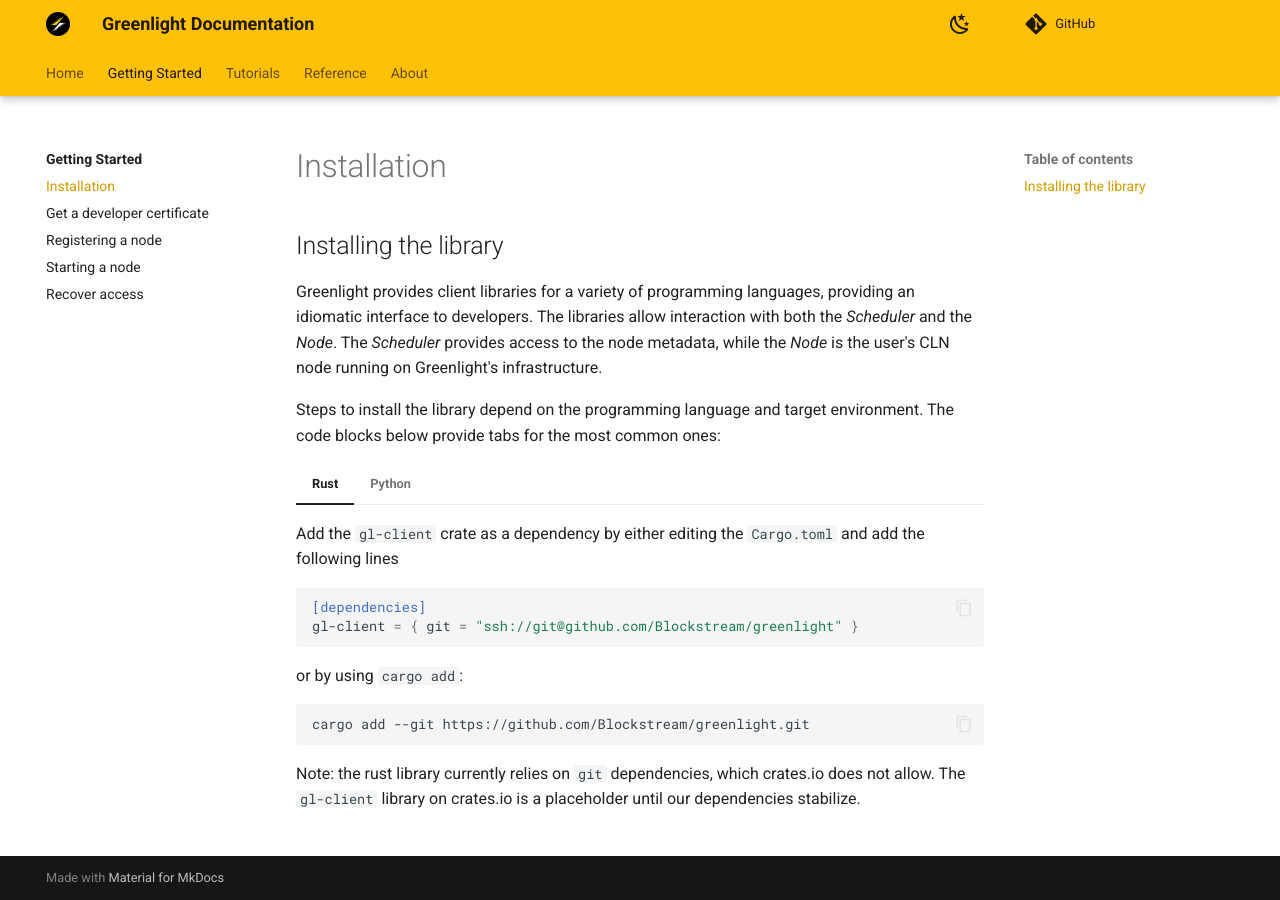
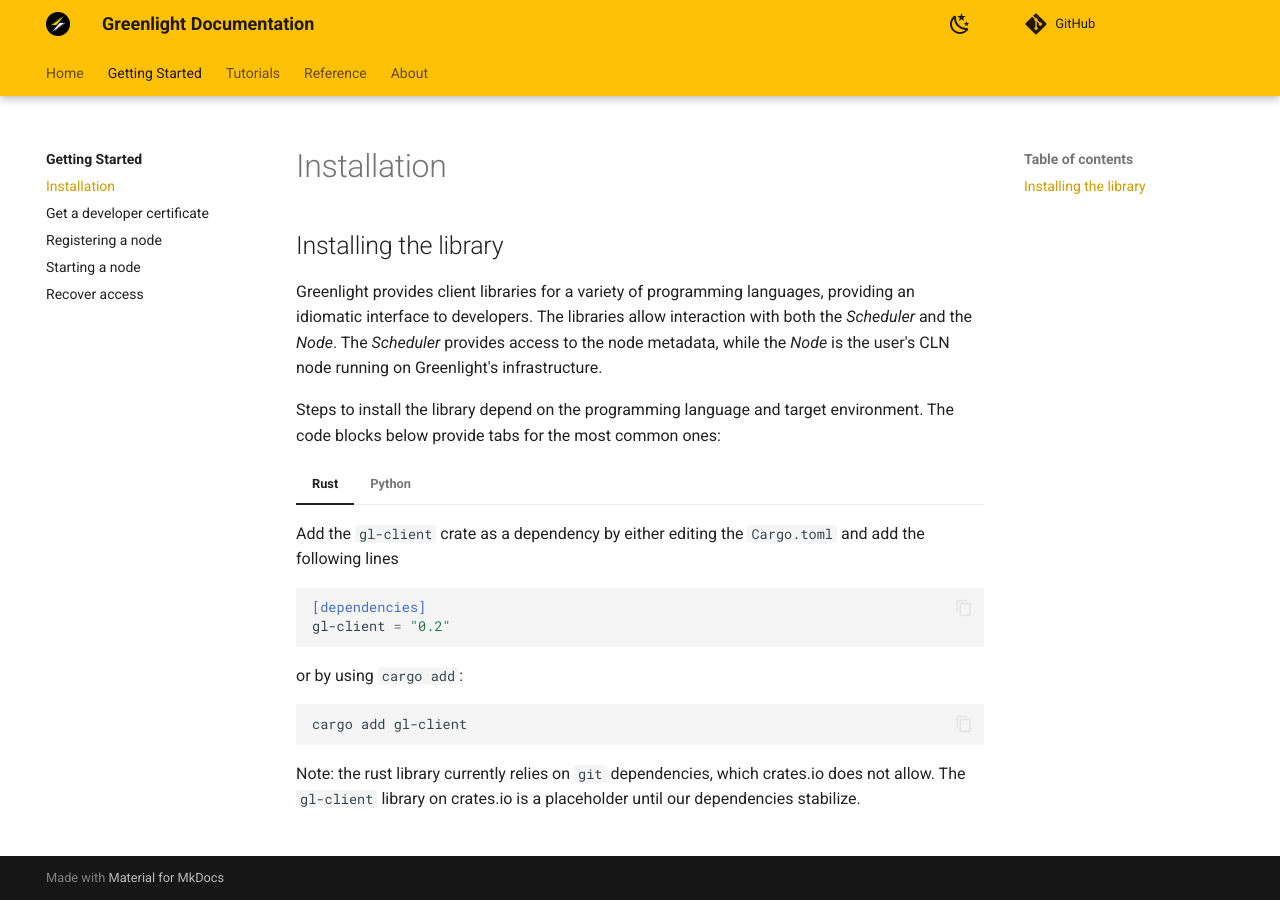
Before and after one commit to Blockstream/greenlight, an MkDocs documentation site: the page built from docs/src/getting-started/installation.md, in a window 1280 px wide. Built offline with MkDocs 1.6.1 and Material for MkDocs 9.7.7, drawn with Linux system fonts in a browser that asks for light colours; plug-ins that fetch from the network failed and are left out; comment, search, counter and statistics services are not loaded.

Commit message:
docs: Do not recommend installation from git
Recommend using a tagged installation.

````diff
--- a/docs/src/getting-started/installation.md
+++ b/docs/src/getting-started/installation.md
@@ -17,13 +17,13 @@
 
 	```toml
 	[dependencies]
-	gl-client = { git = "ssh://git@github.com/Blockstream/greenlight" }
+	gl-client = "0.2"
 	```
 
 	or by using `cargo add`:
 
 	```bash
-	cargo add --git https://github.com/Blockstream/greenlight.git
+	cargo add gl-client
 	```
 
 	Note: the rust library currently relies on `git` dependencies, which
````
